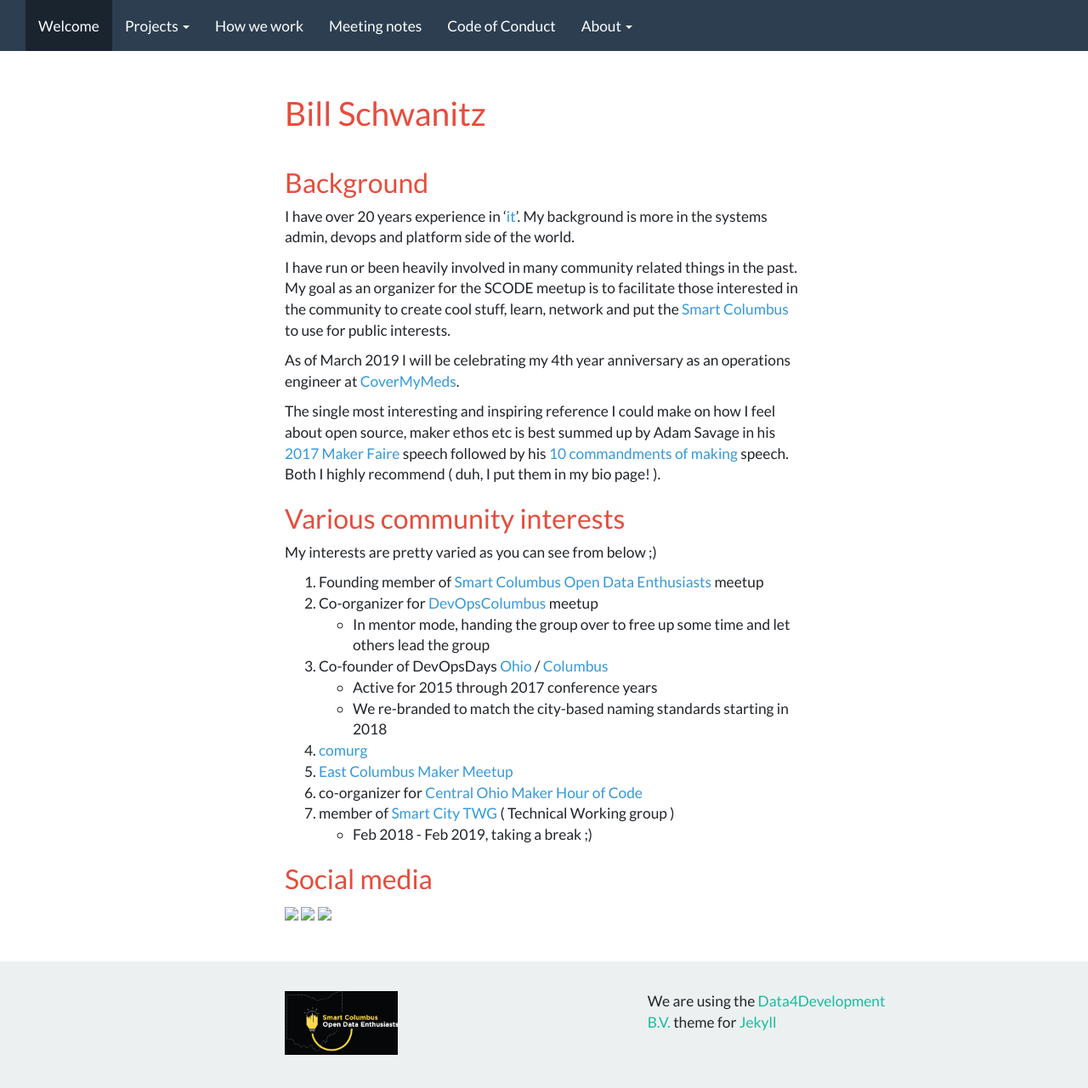
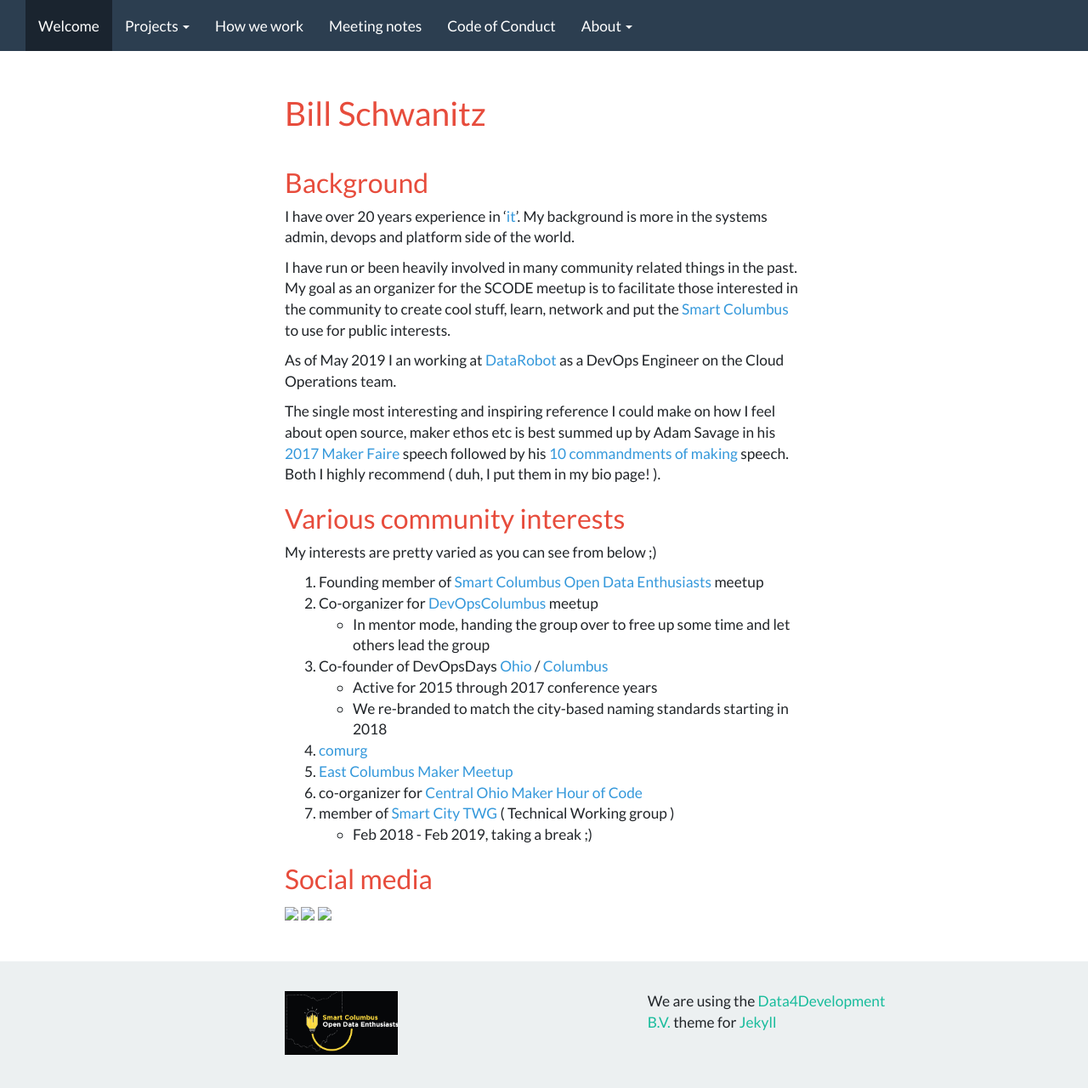
Before and after one commit to opencolumbus/opencolumbus.github.io, a Jekyll site: the page built from about/bill.md, in a window 1280 px wide. Shown: the top 1280 px of the page at 85% size. Built offline with Jekyll 4.4.1, drawn with Linux system fonts in a browser that asks for light colours; a script that is not in the unit is left out.

Commit message:
bill moved to work with robots of data

```diff
--- a/about/bill.md
+++ b/about/bill.md
@@ -9,7 +9,7 @@ I have over 20 years experience in '[it](https://en.wikipedia.org/wiki/The_IT_Cr
 
  I have run or been heavily involved in many community related things in the past. My goal as an organizer for the SCODE meetup is to facilitate those interested in the community to create cool stuff, learn, network and put the [Smart Columbus](https://smartcolumbusos.com/) to use for public interests.
 
-As of March 2019 I will be celebrating my 4th year anniversary as an operations engineer at [CoverMyMeds](https://www.covermymeds.com).
+As of May 2019 I an working at [DataRobot](https://www.datarobot.com) as a DevOps Engineer on the Cloud Operations team.
 
 The single most interesting and inspiring reference I could make on how I feel about open source, maker ethos etc is best summed up by Adam Savage in his [2017 Maker Faire](https://www.youtube.com/watch?v=8n8ywfqdGyE) speech followed by his [10 commandments of making](https://www.youtube.com/watch?v=ER7rhQ7N69k) speech. Both I highly recommend ( duh, I put them in my bio page! ).
 
```
